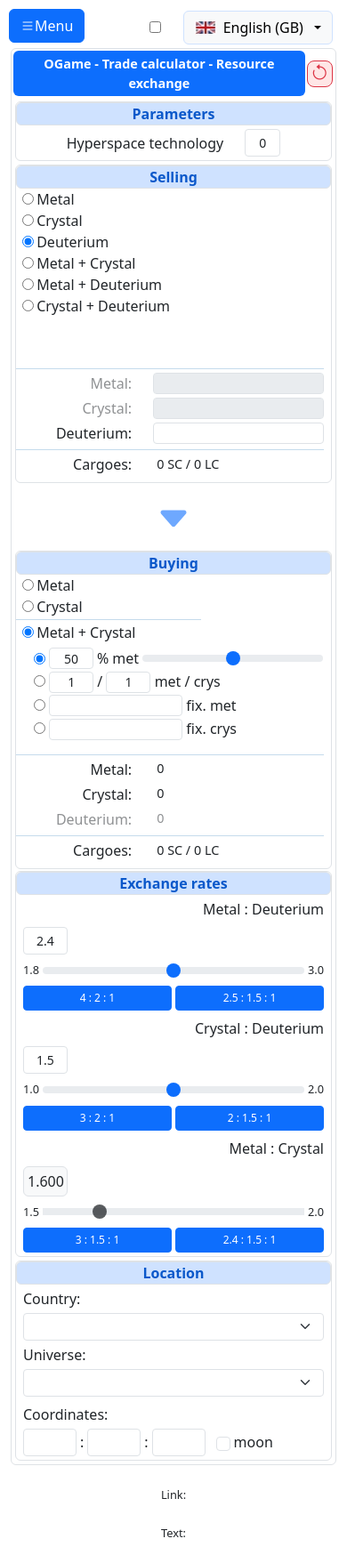
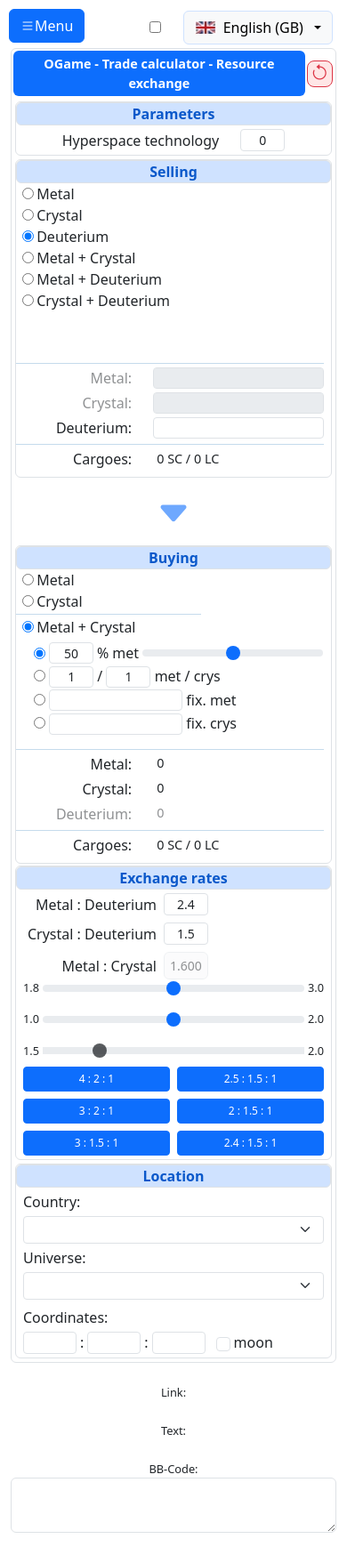
Before and after one commit to Ogeeon/proxyforgame, a PHP site: page /ogame/calc/trade.php in a window 390 px wide. Shown: the top 1757 px of the page at 89% size. After the commit the page ends 1723 px from the top, so only its background shows below. Run offline with PHP 8.4, Linux system fonts and the light colour scheme; lists and menus that the app fills with data are empty.

Commit message:
Rearrange rates panel for better responsive layout look

```diff
--- a/www/ogame/calc/css/trade.css
+++ b/www/ogame/calc/css/trade.css
@@ -27,9 +27,11 @@
 }
 
 .rate-input {
-    width: 40px;
+    width: 50px;
     padding: 1px;
     text-align: center;
+    min-height: 1rem;
+    font-size: 14px;
 }
 
 .hr {
@@ -87,17 +89,26 @@
     text-align: center;
 }
 
-/* Rates row layout - stacked on mobile, responsive flex on desktop */
-.rate-row {
+/* Rates panel - grouped layout: labels+inputs, then sliders, then buttons */
+
+/* Group 1: Rate Labels and Inputs */
+.rate-labels-inputs-group {
     display: flex;
     flex-direction: column;
     gap: 0.5rem;
 }
 
+.rate-label-input-row {
+    display: flex;
+    align-items: center;
+    gap: 0.5rem;
+}
+
 .rate-label {
+    flex: 0 0 auto;
     text-align: right;
     white-space: nowrap;
-    min-width: 0; /* Allow overflow to be handled */
+    min-width: 150px;
 }
 
 .rate-input-group {
@@ -111,67 +122,69 @@
     min-width: 0;
 }
 
-.rate-slider-group {
+/* Group 2: Rate Sliders */
+.rate-sliders-group {
+    display: flex;
+    flex-direction: column;
+    gap: 0.5rem;
+}
+
+.rate-slider-row {
     display: flex;
     align-items: center;
     gap: 0.25rem;
 }
 
-.rate-slider-group span {
+.rate-slider-row span {
     flex: 0 0 auto;
     font-size: 0.8rem;
 }
 
-.rate-slider-group .form-range {
+.rate-slider-row .form-range {
     flex: 1 1 auto;
     min-width: 0;
 }
 
-.rate-buttons {
-    display: flex;
-    gap: 0.25rem;
-    flex-wrap: wrap;
+/* Group 3: Rate Buttons */
+.rate-buttons-group {
+    display: grid;
+    grid-template-columns: repeat(2, 1fr);
+    gap: 0.5rem;
 }
 
-.rate-buttons button {
-    flex: 1 1 calc(50% - 0.125rem);
-    min-width: 0;
+.rate-buttons-group button {
     font-size: 0.75rem;
     padding: 0.25rem 0.5rem;
     white-space: nowrap;
 }
 
-/* Responsive: side-by-side layout on larger screens */
+/* Responsive: horizontal layout on larger screens */
 @media (min-width: 768px) {
-    .rate-row {
-        flex-direction: row;
-        align-items: center;
-        gap: 0.75rem;
+    /* Create horizontal layout container */
+    .rates-panel-content {
+        display: flex;
+        gap: 1rem;
+        align-items: flex-start;
     }
 
-    .rate-label {
+    .rate-labels-inputs-group {
         flex: 0 0 auto;
-        width: 150px;
-        min-width: 0;
+        min-width: 200px;
     }
 
-    .rate-input-group {
-        flex: 0 0 60px;
+    .rate-sliders-group {
+        flex: 1 1 auto;
+        min-width: 200px;
     }
 
-    .rate-slider-group {
-        flex: 1 1 auto;
-        min-width: 100px;
+    .rate-buttons-group {
+        flex: 0 0 auto;
+        grid-template-columns: repeat(2, 1fr);
+        min-width: 180px;
     }
 
-    .rate-buttons {
-        flex: 0 0 auto;
-        width: 160px;
-    }
-
-    .rate-buttons button {
-        flex: 1 1 auto;
-        font-size: 0.8rem;
+    .rate-buttons-group button {
+        font-size: 0.75rem;
     }
 }
 
--- a/www/ogame/calc/trade.tpl
+++ b/www/ogame/calc/trade.tpl
@@ -208,56 +208,56 @@
           <!-- Rates Panel -->
           <div class="border rounded me-1 ms-1">
             <p class="bg-light border rounded subheader bg-primary-subtle text-primary-medium mb-1 px-2"><?= $l['rates'] ?></p>
-            <div class="px-2 py-1">
-              <!-- Metal:Deuterium Rate -->
-              <div class="rate-row mb-2">
-                <div class="rate-label"><?= $l['metal'] ?> : <?= $l['deuterium'] ?></div>
-                <div class="rate-input-group">
-                  <input id="rate-md" type="text" name="rate-md" class="form-control form-control-sm trade-editable rate-input" tabindex="18">
+            <div class="rates-panel-content px-2 py-1">
+              <!-- Rate Labels and Inputs Group -->
+              <div class="rate-labels-inputs-group">
+                <div class="rate-label-input-row">
+                  <div class="rate-label"><?= $l['metal'] ?> : <?= $l['deuterium'] ?></div>
+                  <div class="rate-input-group">
+                    <input id="rate-md" type="text" name="rate-md" class="form-control form-control-sm trade-editable rate-input" tabindex="18">
+                  </div>
                 </div>
-                <div class="rate-slider-group">
+                <div class="rate-label-input-row">
+                  <div class="rate-label"><?= $l['crystal'] ?> : <?= $l['deuterium'] ?></div>
+                  <div class="rate-input-group">
+                    <input id="rate-cd" type="text" name="rate-cd" class="form-control form-control-sm trade-editable rate-input" tabindex="19"/>
+                  </div>
+                </div>
+                <div class="rate-label-input-row">
+                  <div class="rate-label"><?= $l['metal'] ?> : <?= $l['crystal'] ?></div>
+                  <div class="rate-input-group">
+                    <div id="rate-mc" class="border rounded bg-light rate-input p-1 text-center ui-state-disabled"></div>
+                  </div>
+                </div>
+              </div>
+
+              <!-- Rate Sliders Group -->
+              <div class="rate-sliders-group mb-2">
+                <div class="rate-slider-row mb-2">
                   <span id="rate-md-min"></span>
                   <input id="md-slider" type="range" class="range-slider form-range" />
                   <span id="rate-md-max"></span>
                 </div>
-                <div class="rate-buttons">
-                  <button id="rate-btn-1" class="btn btn-sm btn-primary">4 : 2 : 1</button>
-                  <button id="rate-btn-4" class="btn btn-sm btn-primary">2.5 : 1.5 : 1</button>
-                </div>
-              </div>
-
-              <!-- Crystal:Deuterium Rate -->
-              <div class="rate-row mb-2">
-                <div class="rate-label"><?= $l['crystal'] ?> : <?= $l['deuterium'] ?></div>
-                <div class="rate-input-group">
-                  <input id="rate-cd" type="text" name="rate-cd" class="form-control form-control-sm trade-editable rate-input" tabindex="19"/>
-                </div>
-                <div class="rate-slider-group">
+                <div class="rate-slider-row mb-2">
                   <span id="rate-cd-min"></span>
                   <input id="cd-slider" type="range" class="range-slider form-range" />
                   <span id="rate-cd-max"></span>
                 </div>
-                <div class="rate-buttons">
-                  <button id="rate-btn-2" class="btn btn-sm btn-primary">3 : 2 : 1</button>
-                  <button id="rate-btn-5" class="btn btn-sm btn-primary">2 : 1.5 : 1</button>
-                </div>
-              </div>
-
-              <!-- Metal:Crystal Rate -->
-              <div class="rate-row">
-                <div class="rate-label"><?= $l['metal'] ?> : <?= $l['crystal'] ?></div>
-                <div class="rate-input-group">
-                  <div id="rate-mc" class="border rounded bg-light rate-input p-1 text-center"></div>
-                </div>
-                <div class="rate-slider-group">
+                <div class="rate-slider-row">
                   <span id="rate-mc-min"></span>
                   <input id="mc-slider" type="range" class="range-slider form-range" disabled />
                   <span id="rate-mc-max"></span>
                 </div>
-                <div class="rate-buttons">
-                  <button id="rate-btn-3" class="btn btn-sm btn-primary">3 : 1.5 : 1</button>
-                  <button id="rate-btn-6" class="btn btn-sm btn-primary">2.4 : 1.5 : 1</button>
-                </div>
+              </div>
+
+              <!-- Rate Buttons Group -->
+              <div class="rate-buttons-group">
+                <button id="rate-btn-1" class="btn btn-sm btn-primary">4 : 2 : 1</button>
+                <button id="rate-btn-4" class="btn btn-sm btn-primary">2.5 : 1.5 : 1</button>
+                <button id="rate-btn-2" class="btn btn-sm btn-primary">3 : 2 : 1</button>
+                <button id="rate-btn-5" class="btn btn-sm btn-primary">2 : 1.5 : 1</button>
+                <button id="rate-btn-3" class="btn btn-sm btn-primary">3 : 1.5 : 1</button>
+                <button id="rate-btn-6" class="btn btn-sm btn-primary">2.4 : 1.5 : 1</button>
               </div>
             </div>
           </div>
```
